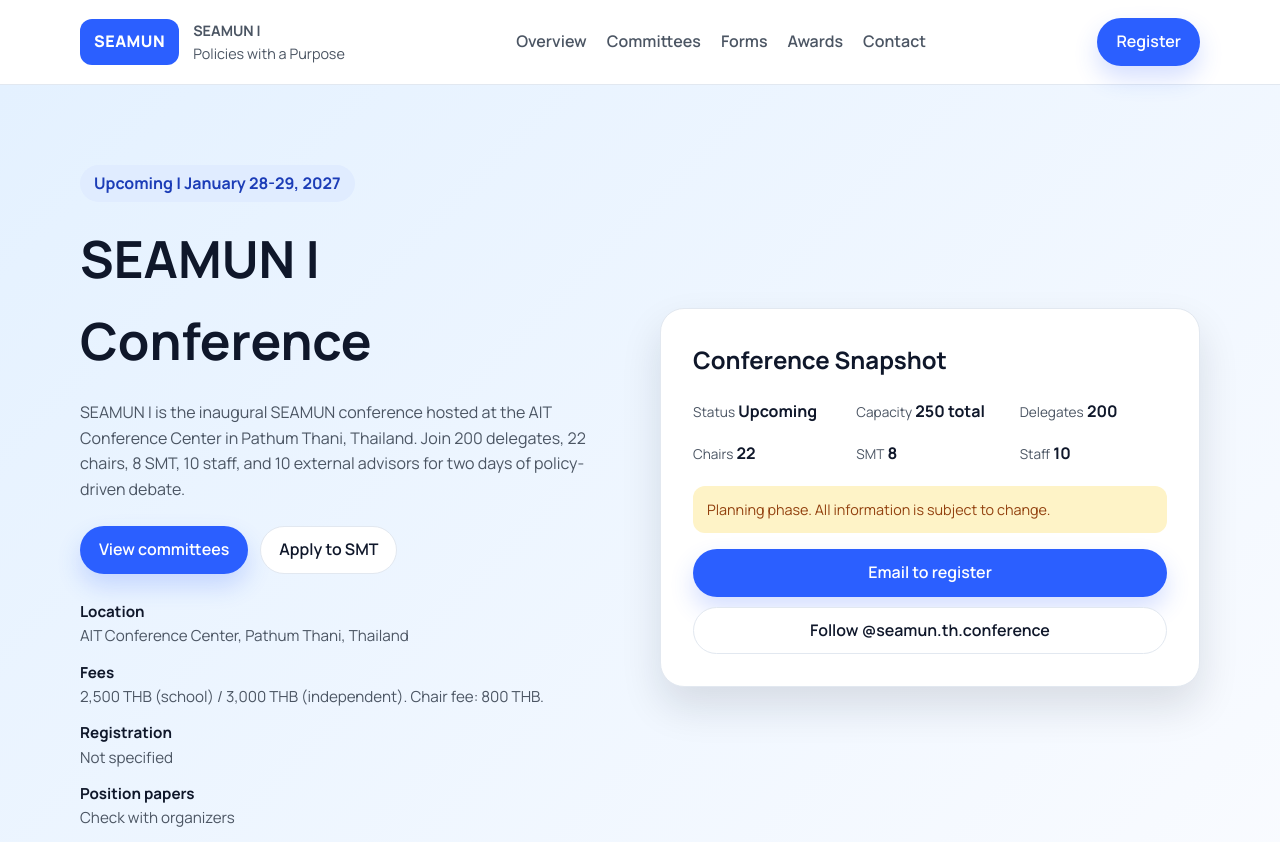
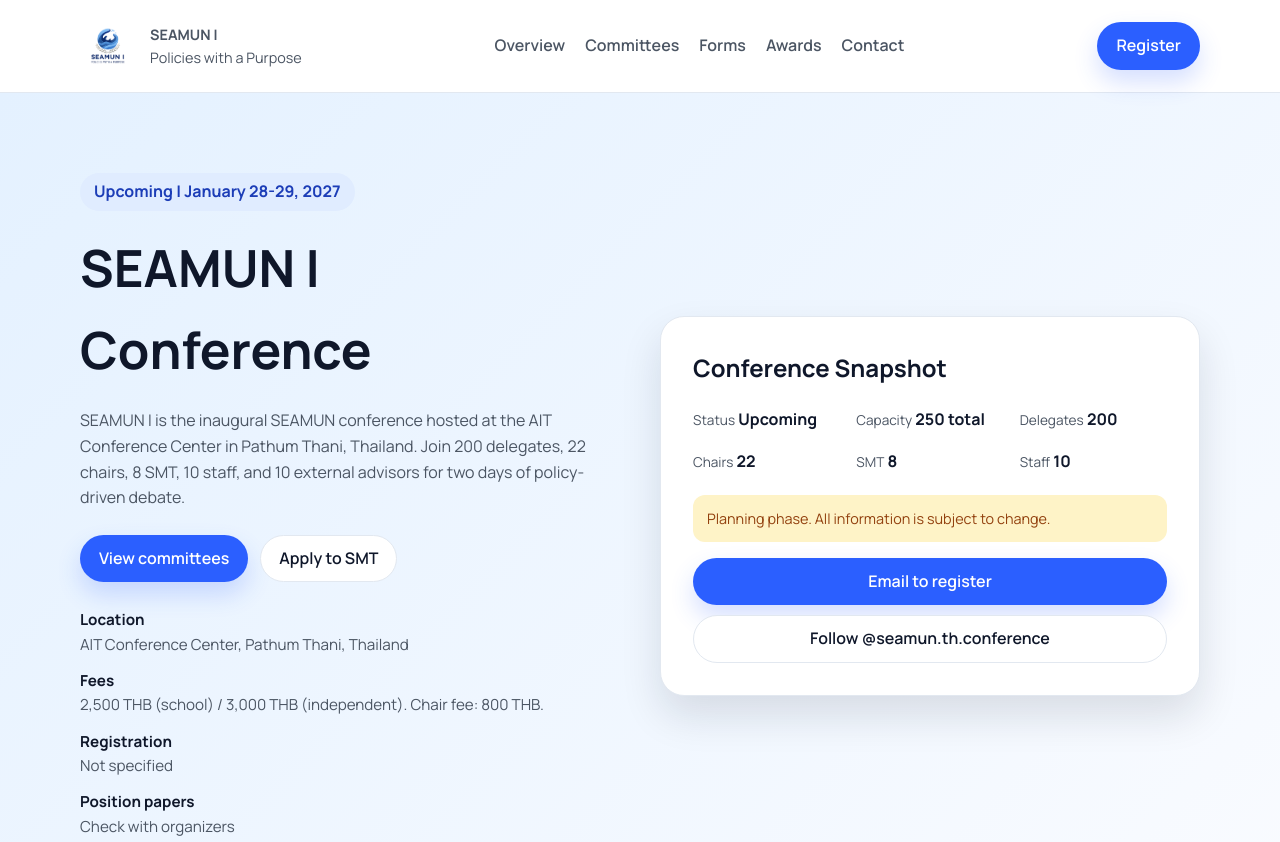
Before and after one commit to julsteretsluj/seamun.com, a plain HTML site: page index.html in a window 1280 px wide. Shown: the top 842 px of the page. Drawn offline with Linux system fonts and the light colour scheme.

Commit message:
Add GitHub Pages workflow and logo
Co-authored-by: Cursor <cursoragent@cursor.com>

```diff
--- a/index.html
+++ b/index.html
@@ -16,7 +16,11 @@
     <header class="site-header">
       <div class="container header-inner">
         <div class="logo">
-          <div class="logo-mark">SEAMUN</div>
+          <img
+            class="logo-image"
+            src="assets/seamun-logo.png"
+            alt="SEAMUN I logo"
+          />
           <div class="logo-text">
             <strong>SEAMUN I</strong>
             <span>Policies with a Purpose</span>
--- a/styles.css
+++ b/styles.css
@@ -62,13 +62,10 @@ img {
   gap: 14px;
 }
 
-.logo-mark {
-  background: var(--primary);
-  color: #fff;
-  font-weight: 800;
-  padding: 10px 14px;
-  border-radius: 12px;
-  letter-spacing: 0.5px;
+.logo-image {
+  width: 56px;
+  height: 56px;
+  object-fit: contain;
 }
 
 .logo-text {
```
Also changed, not shown: .github/workflows/pages.yml (added), assets/seamun-logo.png (added).
